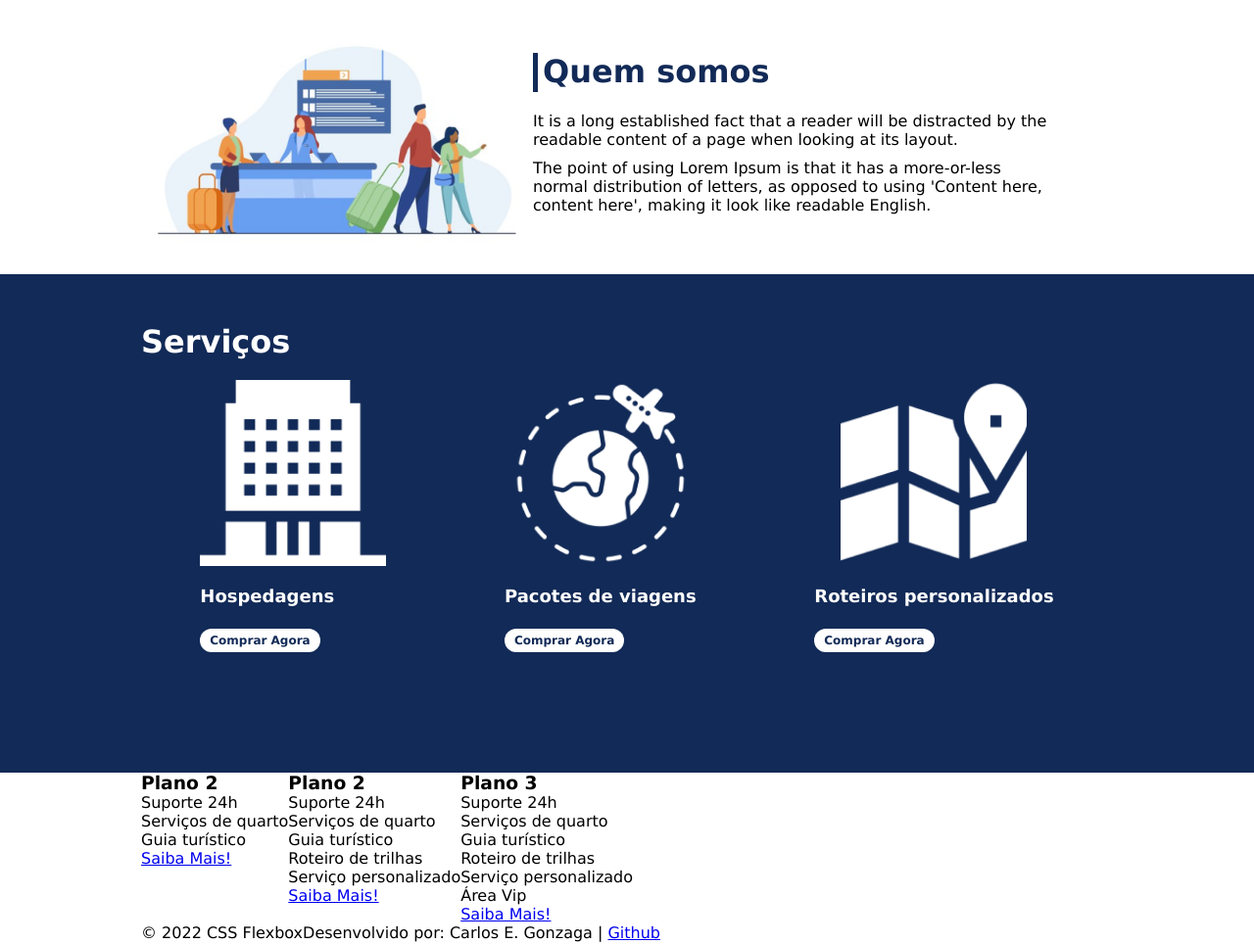
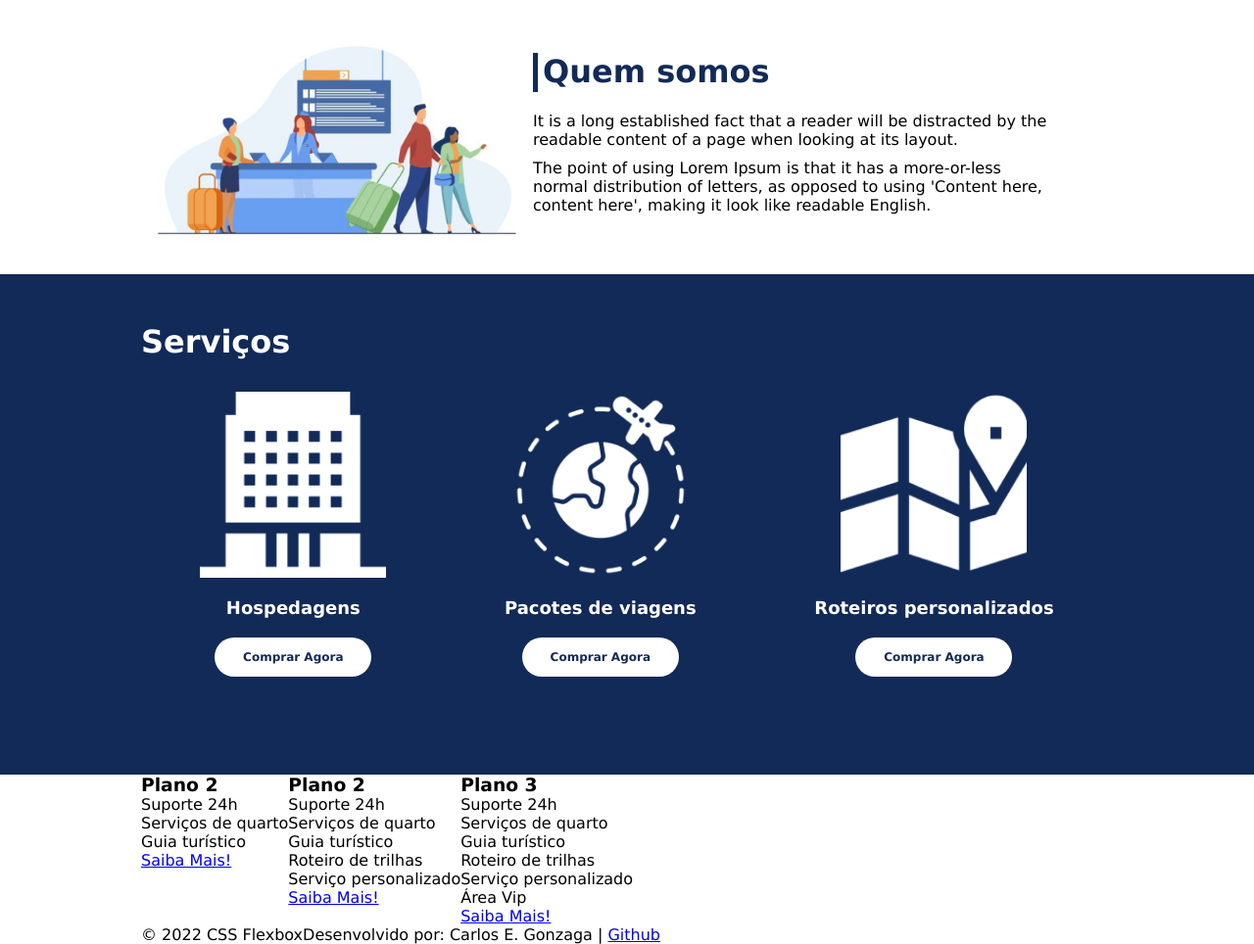
Before and after one commit to gonzaga95/DIO-Estudos, a plain HTML site: page fundamentos-flexbox-projeto/index.html in a window 1280 px wide. Shown: the part 897-1861 px from the top of the page at 98% size. Drawn offline with Linux system fonts and the light colour scheme.

Commit message:
botoes servico prontos

```diff
--- a/fundamentos-flexbox-projeto/style.css
+++ b/fundamentos-flexbox-projeto/style.css
@@ -124,7 +124,7 @@ header .list-items{
 #servicos h2{
     color: #fff;
     font-size: 32px;
-    margin-bottom: 20px;
+    margin-bottom: 2rem;
 }
 
 .list-servicos{
@@ -134,18 +134,19 @@ header .list-items{
 }
 
 .item-servico{
-    align-items: center
+    display: flex;
+    flex-direction: column;
+    align-items: center;
+    justify-content: center;
 }
 
 .item-servico a{
-    width: 220px;
+    width: 10rem;
     background-color: #fff;
     border-radius: 30px;
-    height: 50px;
     text-align: center;
     margin-top: 20px;
-    line-height: 70px;
-    padding: 5px 10px;
+    line-height: 40px;
     color: #122A57;
     text-decoration: none;
     font-size: 12px;
```
